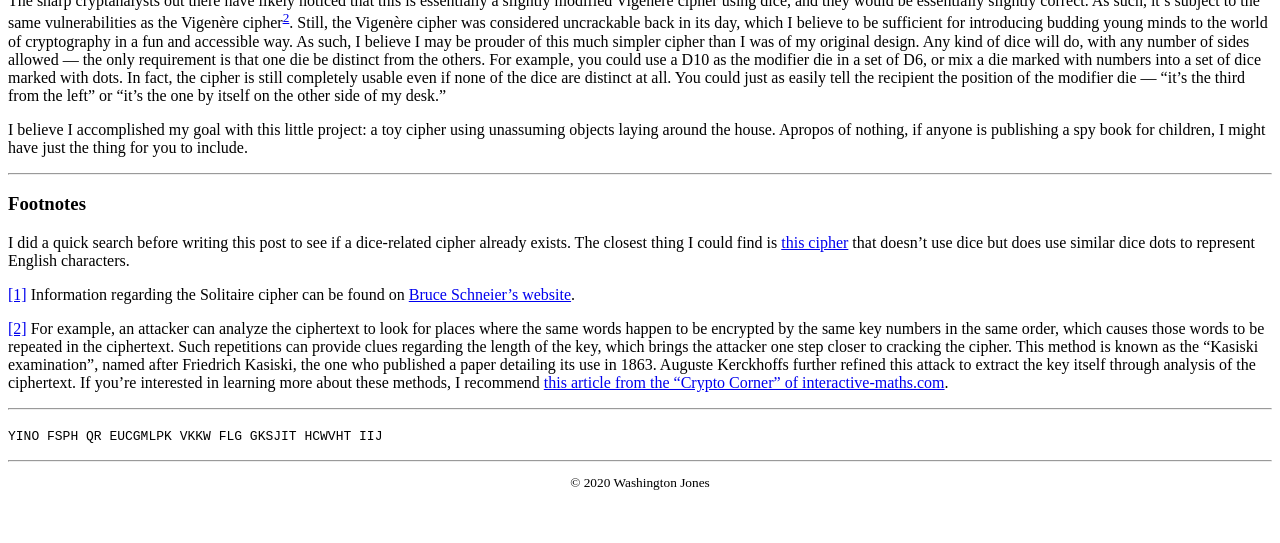
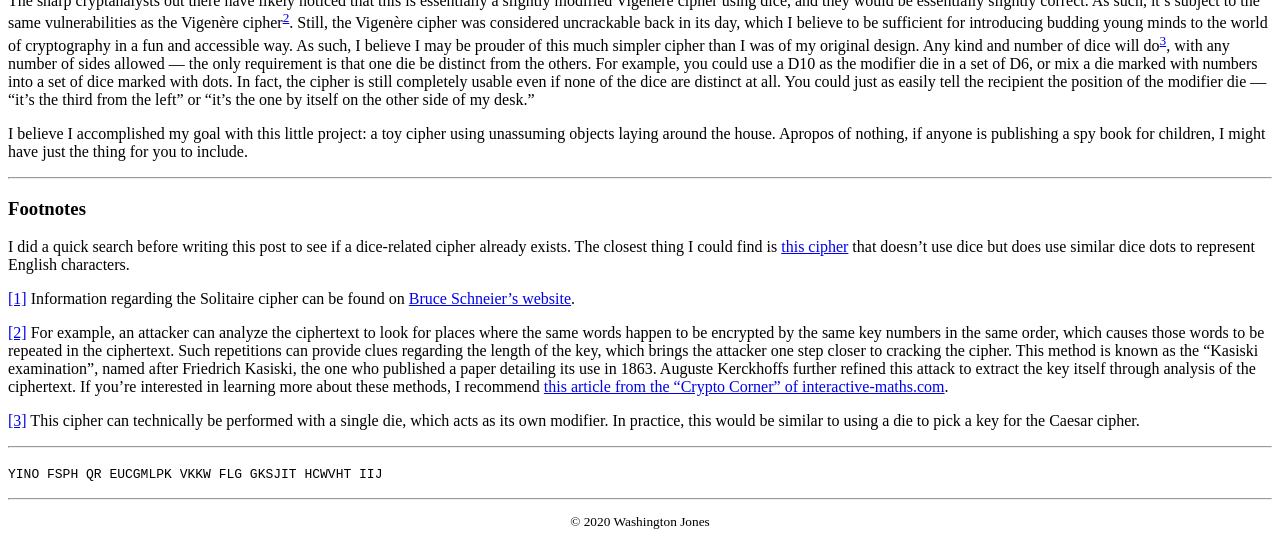
Before and after one commit to washingtonjones/washingtonjones.github.io, a Jekyll site: the page built from _posts/2020-06-04-the-die-cipher.md, in a window 1280 px wide and 900 px high, scrolled down 6723 px, cut to the strip 357-900 px from the top of the window. Built offline with Jekyll 4.4.1, drawn with Linux system fonts in a browser that asks for light colours; before the commit the page ends 7585 px from its top, so only the background shows below that; some of the changed text lies outside the part shown.

Commit message:
Minor typographical and grammatical corrections; add additional footnote

````diff
--- a/_posts/2020-06-04-the-die-cipher.md
+++ b/_posts/2020-06-04-the-die-cipher.md
@@ -63,7 +63,7 @@ I decided to scrap the Die cipher version 1.0 and try again, this time focusing
 
 ![The fully encrypted message changed HELLO WORLD to OORTV GUZSN.](/assets/images/2020-06-04-image09.jpg)
 
-The sharp cryptanalysts out there have likely noticed that this is essentially a slightly modified Vigenère cipher using dice, and they would be essentially slightly correct. As such, it’s subject to the same vulnerabilities as the Vigenère cipher<sup id="ref-2"><a href="#fn-2">2</a></sup>. Still, the Vigenère cipher was considered uncrackable back in its day, which I believe to be sufficient for introducing budding young minds to the world of cryptography in a fun and accessible way. As such, I believe I may be prouder of this much simpler cipher than I was of my original design. Any kind of dice will do, with any number of sides allowed — the only requirement is that one die be distinct from the others. For example, you could use a D10 as the modifier die in a set of D6, or mix a die marked with numbers into a set of dice marked with dots. In fact, the cipher is still completely usable even if none of the dice are distinct at all. You could just as easily tell the recipient the position of the modifier die — “it’s the third from the left” or “it’s the one by itself on the other side of my desk.”
+The sharp cryptanalysts out there have likely noticed that this is essentially a slightly modified Vigenère cipher using dice, and they would be essentially slightly correct. As such, it’s subject to the same vulnerabilities as the Vigenère cipher<sup id="ref-2"><a href="#fn-2">2</a></sup>. Still, the Vigenère cipher was considered uncrackable back in its day, which I believe to be sufficient for introducing budding young minds to the world of cryptography in a fun and accessible way. As such, I believe I may be prouder of this much simpler cipher than I was of my original design. Any kind and number of dice will do<sup id="ref-3"><a href="#fn-3">3</a></sup>, with any number of sides allowed — the only requirement is that one die be distinct from the others. For example, you could use a D10 as the modifier die in a set of D6, or mix a die marked with numbers into a set of dice marked with dots. In fact, the cipher is still completely usable even if none of the dice are distinct at all. You could just as easily tell the recipient the position of the modifier die — “it’s the third from the left” or “it’s the one by itself on the other side of my desk.”
 
 I believe I accomplished my goal with this little project: a toy cipher using unassuming objects laying around the house. Apropos of nothing, if anyone is publishing a spy book for children, I might have just the thing for you to include.
 
@@ -77,6 +77,8 @@ I did a quick search before writing this post to see if a dice-related cipher al
 
 <a id="fn-2" href="#ref-2">[2]</a> For example, an attacker can analyze the ciphertext to look for places where the same words happen to be encrypted by the same key numbers in the same order, which causes those words to be repeated in the ciphertext. Such repetitions can provide clues regarding the length of the key, which brings the attacker one step closer to cracking the cipher. This method is known as the “Kasiski examination”, named after Friedrich Kasiski, the one who published a paper detailing its use in 1863. Auguste Kerckhoffs further refined this attack to extract the key itself through analysis of the ciphertext. If you’re interested in learning more about these methods, I recommend [this article from the “Crypto Corner” of interactive-maths.com](https://crypto.interactive-maths.com/kasiski-analysis-breaking-the-code.html).
 
+<a id="fn-3" href="#ref-3">[3]</a> This cipher can technically be performed with a single die, which acts as its own modifier. In practice, this would be similar to using a die to pick a key for the Caesar cipher.
+
 ---
 
 ```YINO FSPH QR EUCGMLPK VKKW FLG GKSJIT HCWVHT IIJ```
````
Also changed, not shown: other parts of _posts/2020-06-04-the-die-cipher.md (+1 -1 lines).
